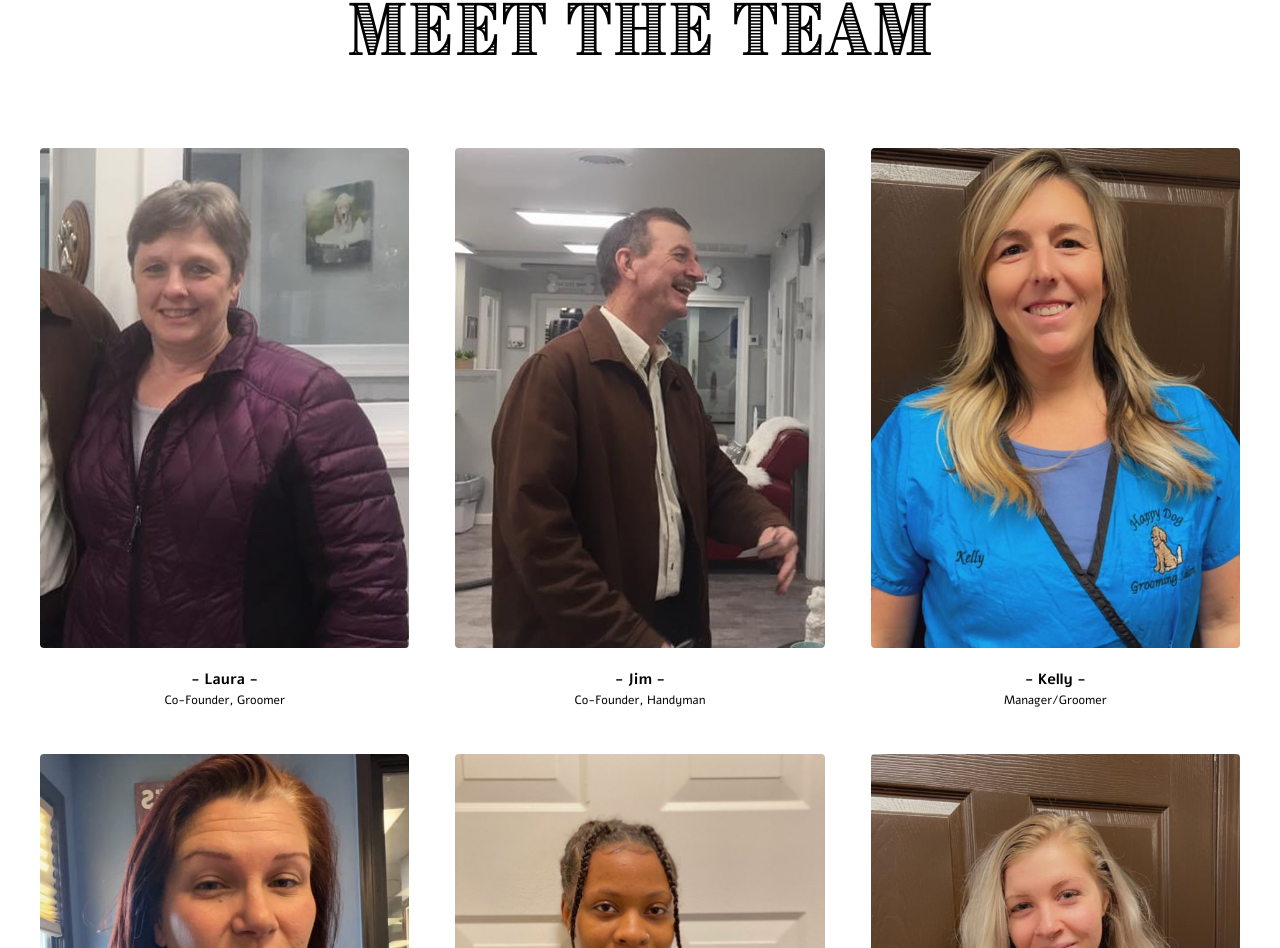
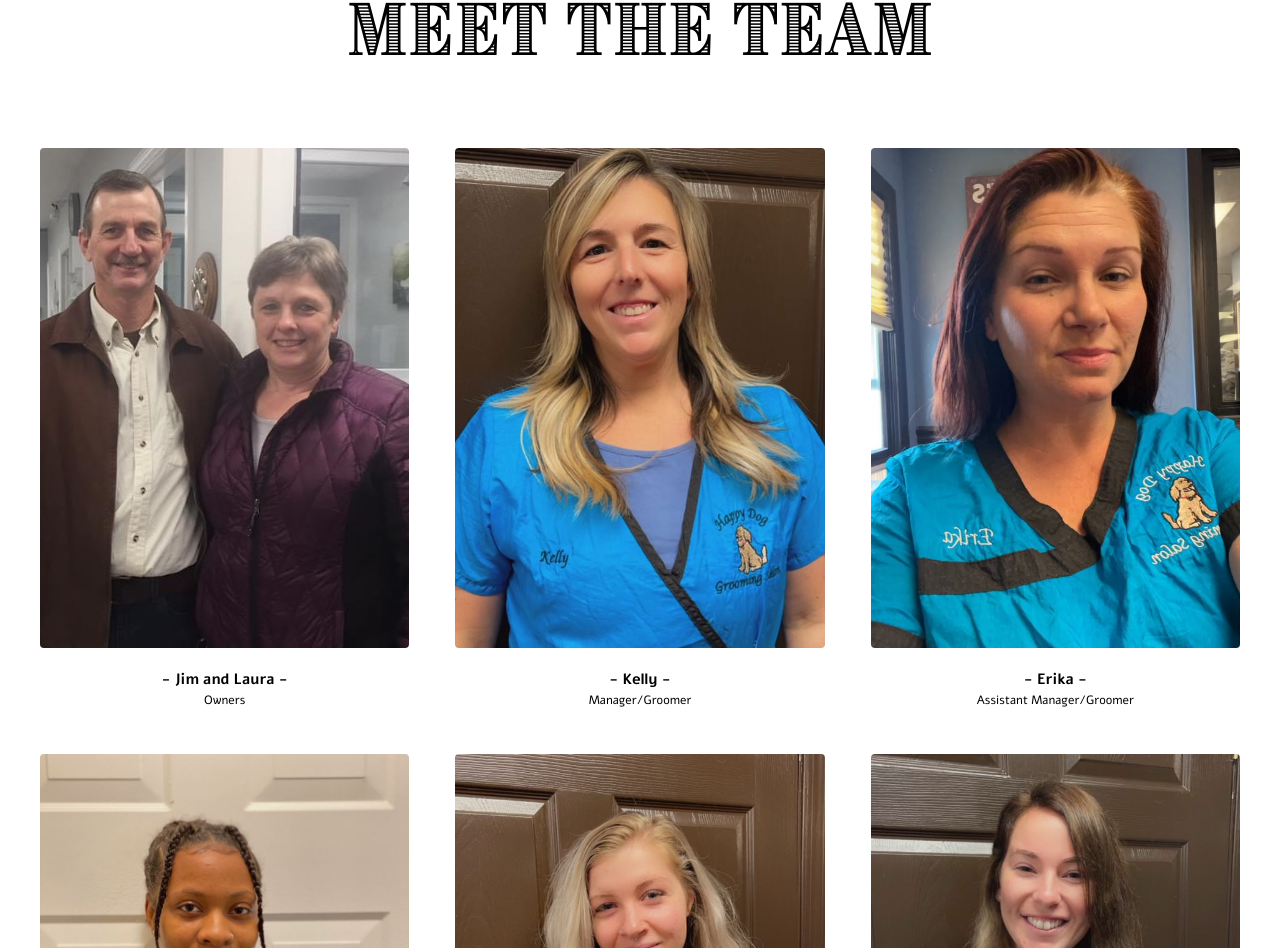
Before and after one commit to hdgrooming/website, a Next.js app: page / in a window 1280 px wide. Shown: the part 2591-3539 px from the top of the page. Built offline with nearby package versions, Linux system fonts and the light colour scheme.

Commit message:
jim and laura

```diff
--- a/components/Team/index.tsx
+++ b/components/Team/index.tsx
@@ -11,15 +11,11 @@ type TeamMember = {
 const FALLBACK_IMAGE_SRC = "/images/placeholder_member.png";
 const TEAM_MEMBERS: TeamMember[] = [
   {
-    name: "Laura",
-    title: "Co-Founder, Groomer",
-    imageSrc: "/images/team/laura.jpeg",
+    name: "Jim and Laura",
+    title: "Owners",
+    imageSrc: "/images/team/jim_and_laura.jpeg",
   },
-  {
-    name: "Jim",
-    title: "Co-Founder, Handyman",
-    imageSrc: "/images/team/jim.jpeg",
-  },
+
   {
     name: "Kelly",
     title: "Manager/Groomer",
```
Also changed, not shown: public/images/team/jim_and_laura.jpeg (added).
